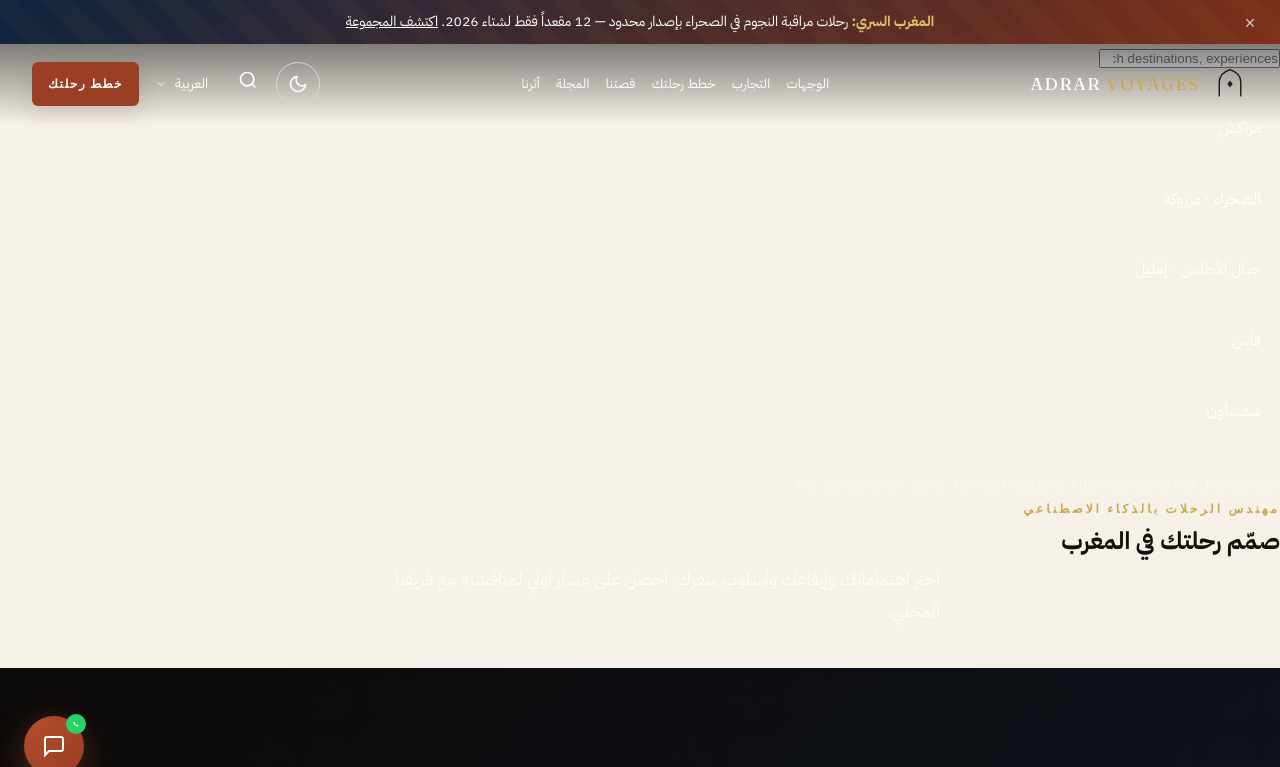
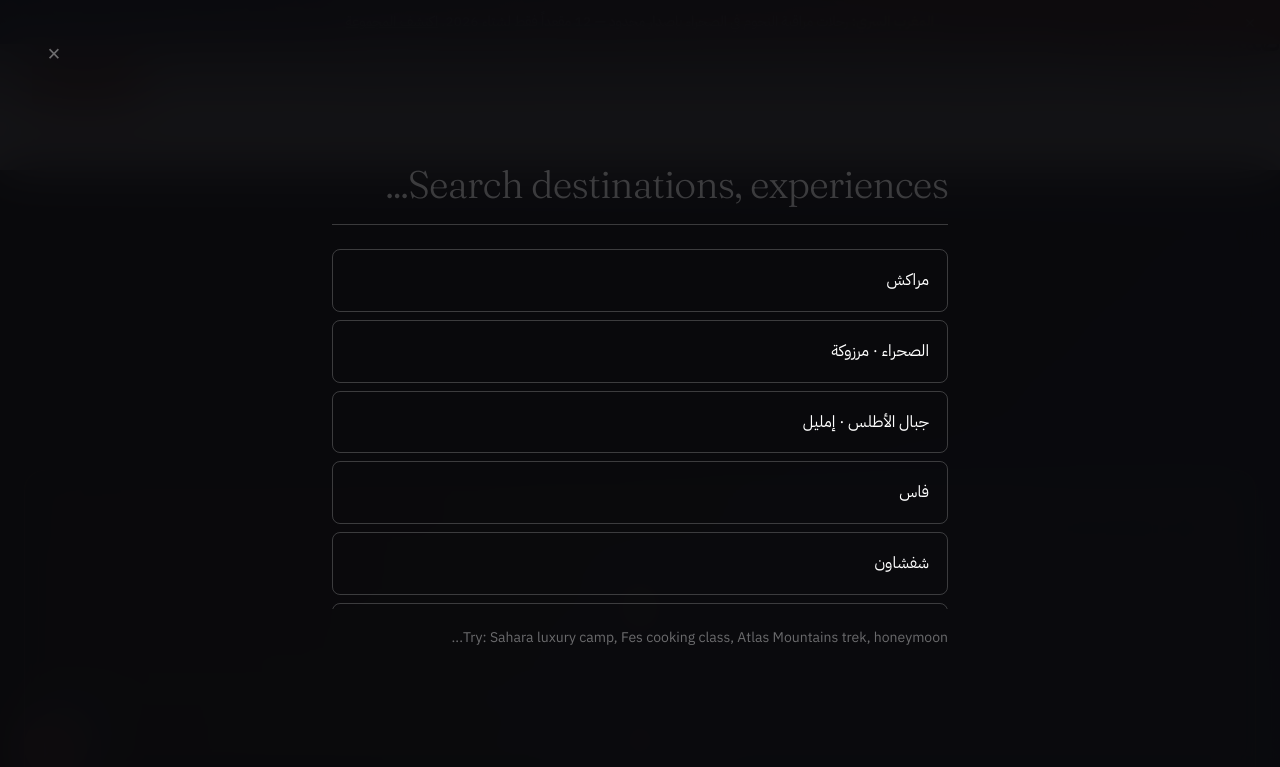
Before and after one commit to Nkkinsoft/adrar-trip, a website: page ar/trip-builder/index.html in a window 1280 px wide. Both pictures are taken after a click on the button 248 px from the left and 84 px from the top of the page. Shown: the top 767 px of the page. Drawn offline with Linux system fonts and the light colour scheme; no server answers.

Commit message:
Add search overlay styles to trip builder page

```diff
--- a/css/pages/trip-builder.css
+++ b/css/pages/trip-builder.css
@@ -1197,4 +1197,105 @@
     padding: 18px;
     margin-top: 16px;
 }
+
+/* --- SEARCH OVERLAY --- */
+.search-overlay {
+    position: fixed;
+    inset: 0;
+    background: rgba(10, 10, 13, 0.96);
+    -webkit-backdrop-filter: blur(24px);
+    backdrop-filter: blur(24px);
+    z-index: var(--z-modal);
+    display: flex;
+    align-items: flex-start;
+    justify-content: center;
+    padding-top: 18vh;
+    opacity: 0;
+    visibility: hidden;
+    transition: opacity var(--transition-base), visibility var(--transition-base);
+}
+
+.search-overlay.open {
+    opacity: 1;
+    visibility: visible;
+}
+
+.search-inner {
+    width: 100%;
+    max-width: 680px;
+    padding: 0 var(--space-8);
+}
+
+.search-input {
+    width: 100%;
+    background: transparent;
+    border: none;
+    border-bottom: 1px solid rgba(255, 255, 255, 0.2);
+    color: #fff;
+    font-family: var(--font-serif);
+    font-size: clamp(1.5rem, 3vw, 2.5rem);
+    font-weight: 300;
+    padding: var(--space-4) 0;
+    outline: none;
+    letter-spacing: -0.02em;
+    transition: border-color var(--transition-fast);
+}
+
+.search-input:focus {
+    border-bottom-color: var(--gold-500);
+}
+
+.search-input::placeholder {
+    color: rgba(255, 255, 255, 0.2);
+}
+
+.search-close {
+    position: absolute;
+    top: var(--space-8);
+    inset-inline-end: var(--space-8);
+    color: rgba(255, 255, 255, 0.4);
+    font-size: var(--text-2xl);
+    cursor: pointer;
+    transition: color var(--transition-fast);
+    min-width: 44px;
+    min-height: 44px;
+    display: flex;
+    align-items: center;
+    justify-content: center;
+}
+
+.search-close:hover {
+    color: #fff;
+}
+
+.search-results {
+    display: grid;
+    gap: 8px;
+    margin-top: var(--space-8);
+    max-height: 45vh;
+    overflow-y: auto;
+}
+
+.search-result {
+    padding: 16px 20px;
+    border: 1px solid rgba(255, 255, 255, 0.12);
+    border-radius: var(--radius-md);
+    color: var(--cream-100);
+    display: flex;
+    justify-content: space-between;
+    align-items: center;
+    transition: background var(--transition-fast), border-color var(--transition-fast);
+    cursor: pointer;
+}
+
+.search-result:hover {
+    background: rgba(255, 255, 255, 0.06);
+    border-color: rgba(255, 255, 255, 0.25);
+}
+
+.search-empty {
+    color: rgba(255, 255, 255, 0.4);
+    padding: var(--space-4) 0;
+    font-size: var(--text-sm);
+}
 .result-card .journey-result h3 { color: var(--color-primary); }
```
